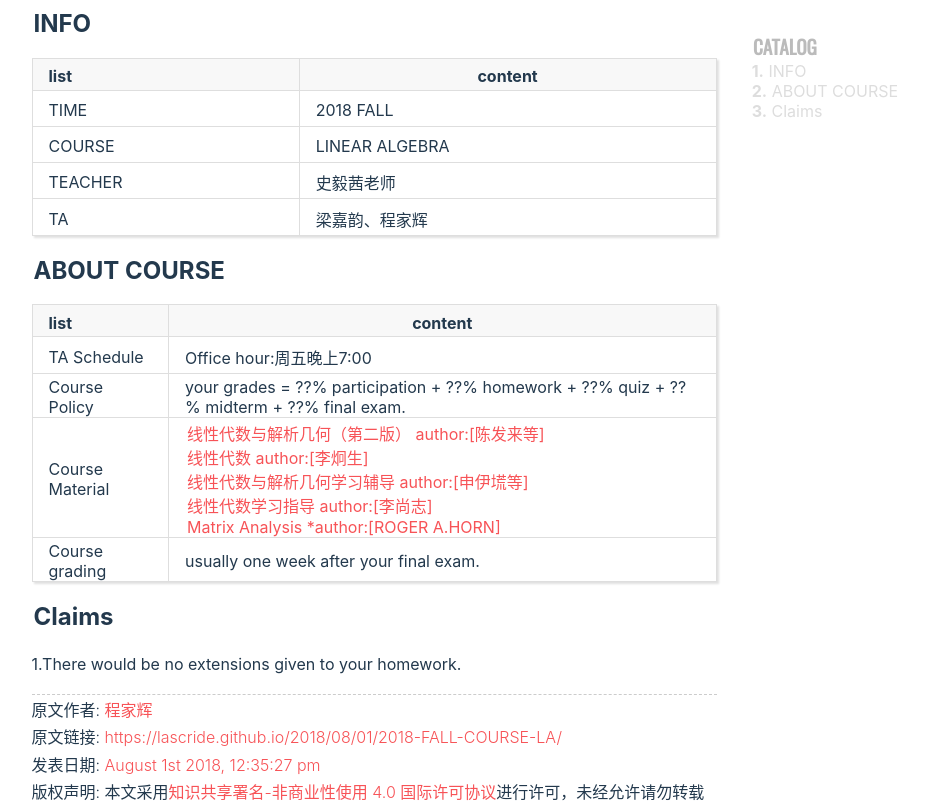
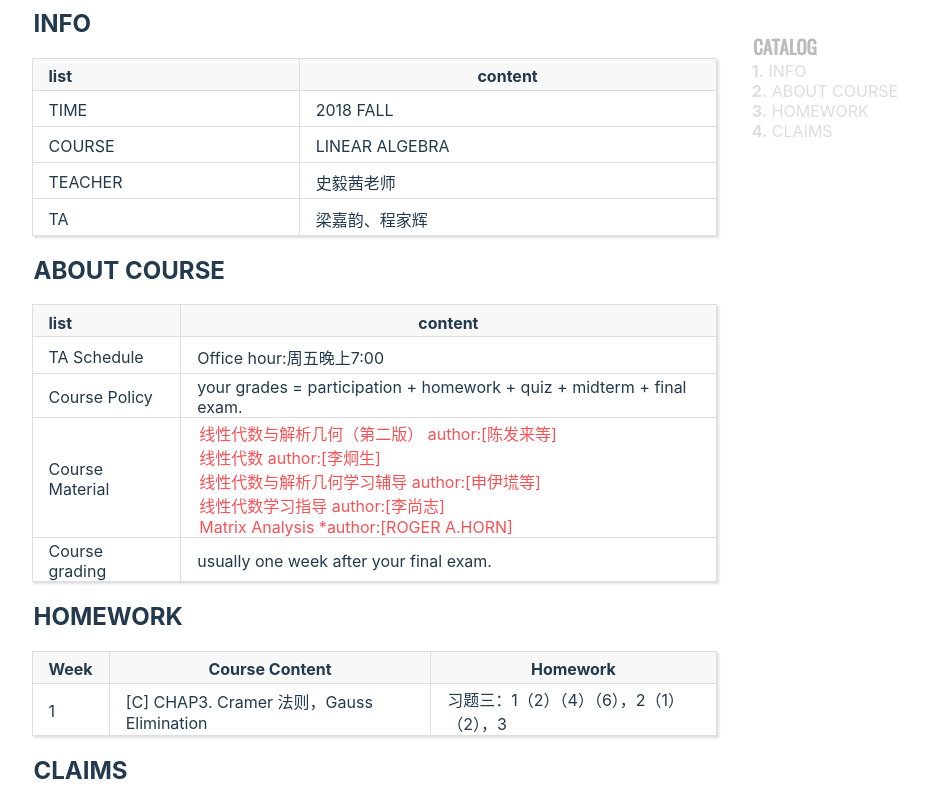
Before and after one commit to jcheng328/lascride.github.io, a plain HTML site: page 2018/08/01/2018-FALL-COURSE-LA/index.html in a window 1280 px wide. Shown: the part 440-1242 px from the top of the page, without its empty margins (266-1194 px from the left). Drawn offline with nearby package versions, Linux system fonts and the light colour scheme; some packages are replaced by stand-ins of ours; a script that the page names is missing; a web font is replaced by a local one.

Commit message:
Site updated: 2018-09-16 00:20:42

```diff
--- a/2018/08/01/2018-FALL-COURSE-LA/index.html
+++ b/2018/08/01/2018-FALL-COURSE-LA/index.html
@@ -269,7 +269,7 @@ height:50vh;
 
 
                     <div class="post-intro-read">
-                        <span>Word count: <span class="post-count">116</span> / Reading time: <span class="post-count">1 min</span></span>
+                        <span>Word count: <span class="post-count">334</span> / Reading time: <span class="post-count">1 min</span></span>
                     </div>
 
                 <div class="post-intro-meta">
@@ -438,7 +438,7 @@ height:50vh;
 </tr>
 <tr>
 <td style="text-align:left">Course Policy</td>
-<td>your grades = ??% participation + ??% homework + ??% quiz + ??% midterm + ??% final exam.</td>
+<td>your grades =  participation +  homework +  quiz +  midterm + final exam.</td>
 </tr>
 <tr>
 <td style="text-align:left">Course Material</td>
@@ -450,7 +450,23 @@ height:50vh;
 </tr>
 </tbody>
 </table>
-<h2 id="Claims"><a href="#Claims" class="headerlink" title="Claims"></a>Claims</h2><p>1.There would be no extensions given to your homework.</p>
+<h2 id="HOMEWORK"><a href="#HOMEWORK" class="headerlink" title="HOMEWORK"></a>HOMEWORK</h2><table>
+<thead>
+<tr>
+<th style="text-align:left">Week</th>
+<th>Course Content</th>
+<th>Homework</th>
+</tr>
+</thead>
+<tbody>
+<tr>
+<td style="text-align:left">1</td>
+<td>[C] CHAP3. Cramer 法则，Gauss Elimination</td>
+<td>习题三：1（2）（4）（6），2（1）（2），3</td>
+</tr>
+</tbody>
+</table>
+<h2 id="CLAIMS"><a href="#CLAIMS" class="headerlink" title="CLAIMS"></a>CLAIMS</h2><p>1.内容与形式：<br>要求写的作业会在课程主页上以及群内公示。请写在作业本上。注明学号，姓名。不得以纸和照片等其他形式。<br>2.评分标准：<br>10分制，最后以比例算入总评。每错一题（无论大问小问均以当次作业占比向下扣分）<br>3.作业提交时间：<br>请在每周二交纳上一周的全部作业。<br>若迟于期限则作业分减半。<br>若迟于次周习题课则本次作业不得分。<br>4.补交作业流程：<br>请于次周习题课开课前交纳于当周助教处。<br>5.抄袭<br>抄袭双方本次作业均不得分。<br>6.旷课，考核不及格者，未交纳作业者会被提交到系统中（根据教务处规定）</p>
 
     </article>
     <!-- license  -->
@@ -588,7 +604,7 @@ top:50vh;
         <div class="toc-catalog">
             <span class="iconfont-archer catalog-icon">&#xe613;</span><span>CATALOG</span>
         </div>
-        <ol class="toc"><li class="toc-item toc-level-2"><a class="toc-link" href="#INFO"><span class="toc-number">1.</span> <span class="toc-text">INFO</span></a></li><li class="toc-item toc-level-2"><a class="toc-link" href="#ABOUT-COURSE"><span class="toc-number">2.</span> <span class="toc-text">ABOUT COURSE</span></a></li><li class="toc-item toc-level-2"><a class="toc-link" href="#Claims"><span class="toc-number">3.</span> <span class="toc-text">Claims</span></a></li></ol>
+        <ol class="toc"><li class="toc-item toc-level-2"><a class="toc-link" href="#INFO"><span class="toc-number">1.</span> <span class="toc-text">INFO</span></a></li><li class="toc-item toc-level-2"><a class="toc-link" href="#ABOUT-COURSE"><span class="toc-number">2.</span> <span class="toc-text">ABOUT COURSE</span></a></li><li class="toc-item toc-level-2"><a class="toc-link" href="#HOMEWORK"><span class="toc-number">3.</span> <span class="toc-text">HOMEWORK</span></a></li><li class="toc-item toc-level-2"><a class="toc-link" href="#CLAIMS"><span class="toc-number">4.</span> <span class="toc-text">CLAIMS</span></a></li></ol>
     </div>
 
     <div class="back-top iconfont-archer">&#xe639;</div>
```
